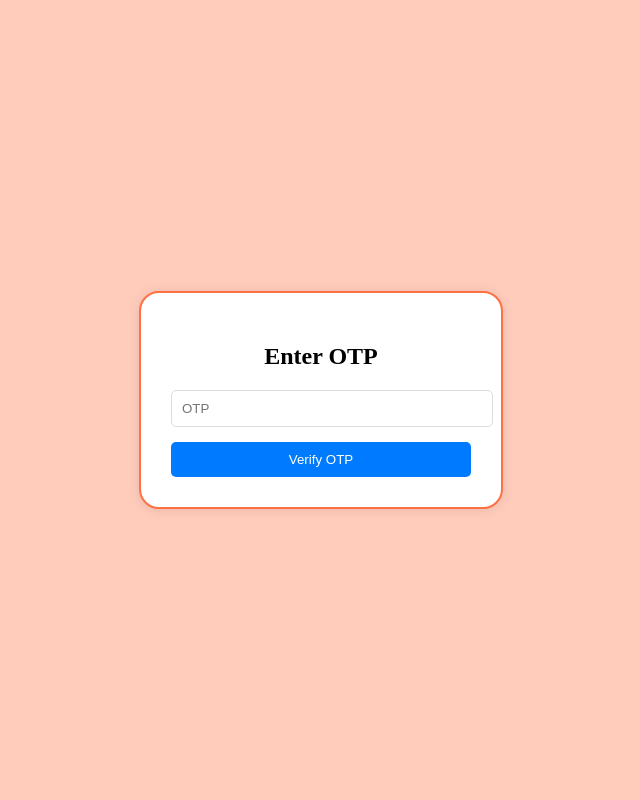
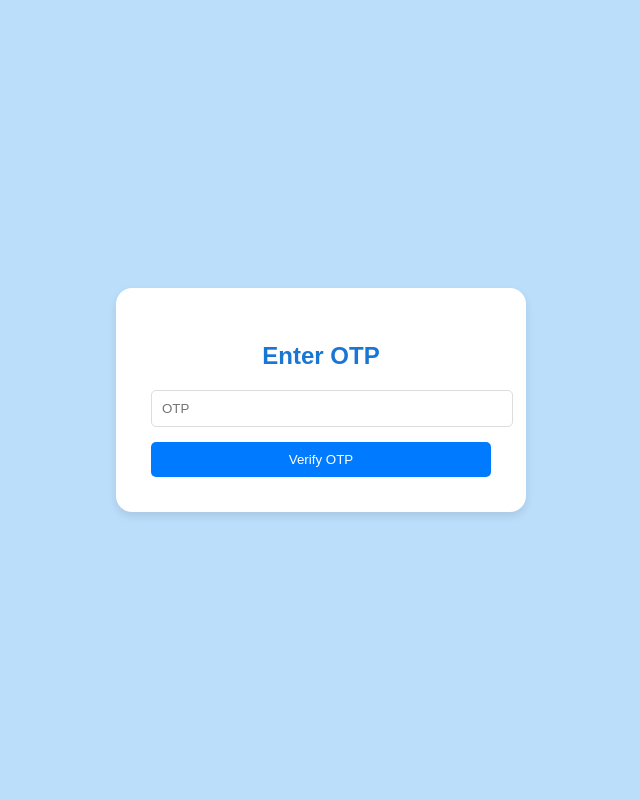
Before and after one commit to yashtilala412/HCD_project, a PHP site: page /otp_entry.php in a window 1280 px wide. Shown: the whole page, without its empty margins (319-959 px from the left). Run offline with PHP 8.4, Linux system fonts and the light colour scheme.

Commit message:
design 14

```diff
--- a/otp_entry.php
+++ b/otp_entry.php
@@ -6,24 +6,23 @@
     <title>Enter OTP</title>
     <style>
 body {
-    font-family: 'Libre Baskerville', serif;
+    font-family: 'Quicksand', sans-serif;
     display: flex;
     justify-content: center;
     align-items: center;
     height: 100vh;
     margin: 0;
-    background-color: #ffccbc;
+    background-color: #bbdefb;
 }
 .container {
     background-color: #ffffff;
-    padding: 30px;
-    box-shadow: 0 1px 12px rgba(0, 0, 0, 0.1);
-    border-radius: 20px;
-    width: 300px;
+    padding: 35px;
+    box-shadow: 0 4px 8px rgba(0, 0, 0, 0.1);
+    border-radius: 16px;
+    width: 340px;
     text-align: center;
-    border: 2px solid #ff7043;
+    color: #1976d2;
 }
-
 
 
 
```
